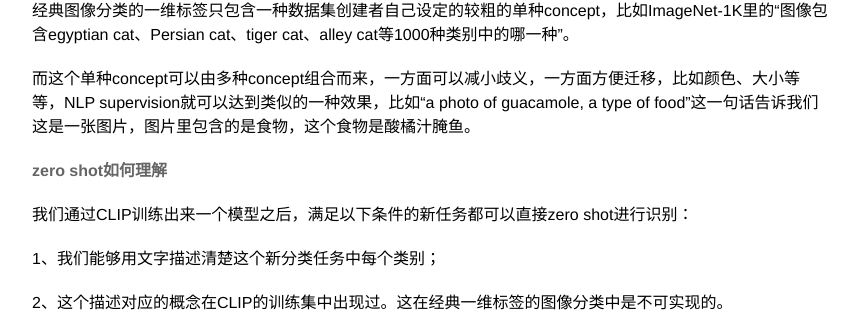
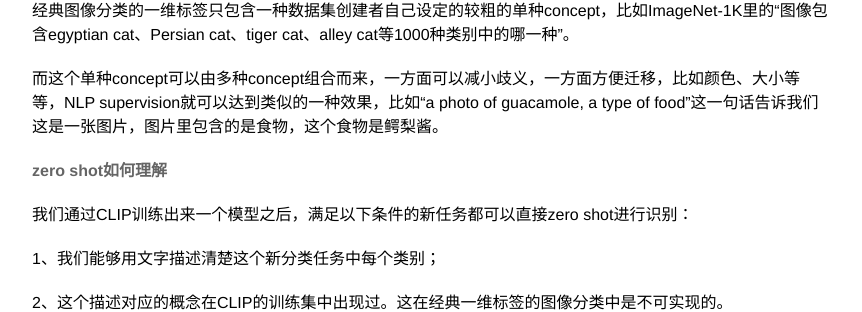
Before and after one commit to mileistone/mileistone.github.io, a Jekyll site: the page built from _posts/2021-01-14-thought-on-connecting-text-and-images.md, in a window 1280 px wide and 900 px high, scrolled down 847 px. Shown: the part 190-502 px from the top of the window, without its empty margins (208-1070 px from the left). Built offline with Jekyll 4.4.1, drawn with Linux system fonts in a browser that asks for light colours.

Commit message:
Update 2021-01-14-thought-on-connecting-text-and-images.md

```diff
--- a/_posts/2021-01-14-thought-on-connecting-text-and-images.md
+++ b/_posts/2021-01-14-thought-on-connecting-text-and-images.md
@@ -41,7 +41,7 @@ NLP supervision其实可以理解为**多维度**的标签，常见的分类任
 
 经典图像分类的一维标签只包含一种数据集创建者自己设定的较粗的单种concept，比如ImageNet-1K里的“图像包含egyptian cat、Persian cat、tiger cat、alley cat等1000种类别中的哪一种”。
 
-而这个单种concept可以由多种concept组合而来，一方面可以减小歧义，一方面方便迁移，比如颜色、大小等等，NLP supervision就可以达到类似的一种效果，比如“a photo of guacamole, a type of food”这一句话告诉我们这是一张图片，图片里包含的是食物，这个食物是酸橘汁腌鱼。
+而这个单种concept可以由多种concept组合而来，一方面可以减小歧义，一方面方便迁移，比如颜色、大小等等，NLP supervision就可以达到类似的一种效果，比如“a photo of guacamole, a type of food”这一句话告诉我们这是一张图片，图片里包含的是食物，这个食物是鳄梨酱。
 
 ###### zero shot如何理解
 
```
